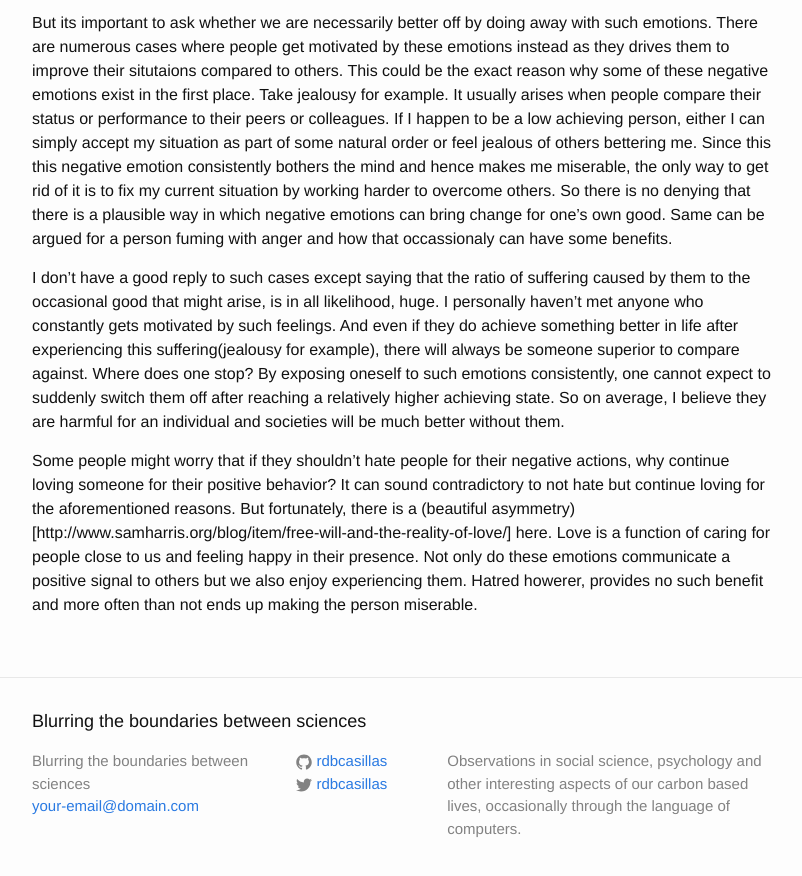
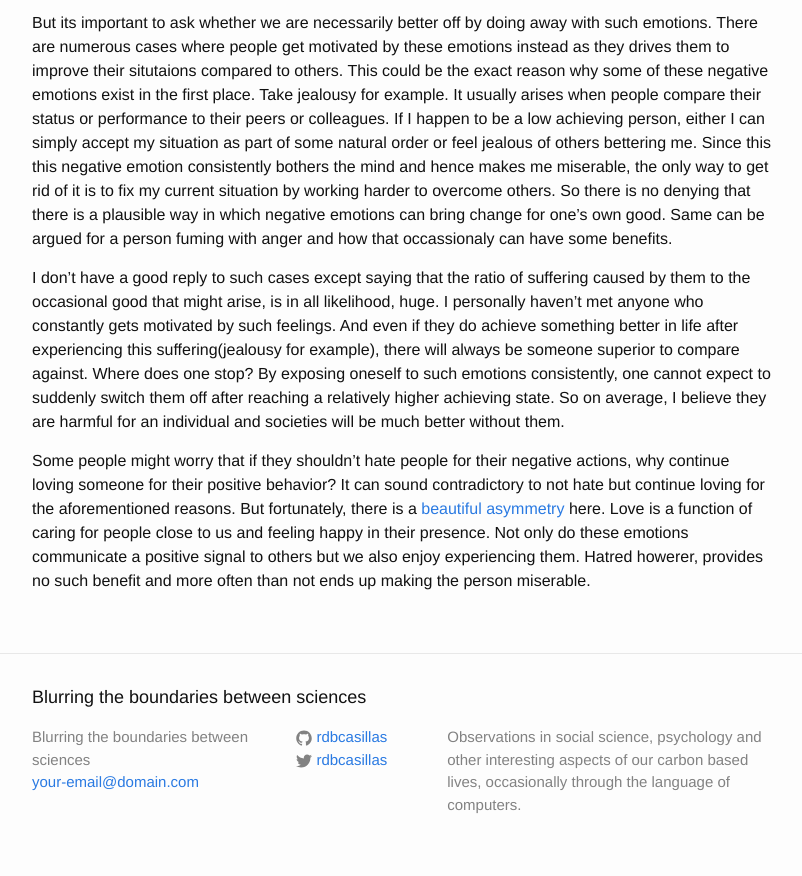
Before and after one commit to rdbcasillas/rdbcasillas.github.io, a Jekyll site: the page built from _posts/2015-10-25-lackoffreeWill-benefits.markdown, in a window 1280 px wide and 900 px high, scrolled down 909 px. Shown: the top 876 px of the window, without its empty margins (238-1040 px from the left). Built offline with Jekyll 4.4.1, drawn with Linux system fonts in a browser that asks for light colours.

Commit message:
Sam harris link fix

```diff
--- a/_posts/2015-10-25-lackoffreeWill-benefits.markdown
+++ b/_posts/2015-10-25-lackoffreeWill-benefits.markdown
@@ -12,4 +12,4 @@ But its important to ask whether we are necessarily better off by doing away wit
 
 I don’t have a good reply to such cases except saying that the ratio of suffering caused by them to the occasional good that might arise, is in all likelihood, huge. I personally haven’t met anyone who constantly gets motivated by such feelings. And even if they do achieve something better in life after experiencing this suffering(jealousy for example), there will always be someone superior to compare against. Where does one stop? By exposing oneself to such emotions consistently, one cannot expect to suddenly switch them off after reaching a relatively higher achieving state. So on average, I believe they are harmful for an individual and societies will be much better without them.
 
-Some people might worry that if they shouldn't hate people for their negative actions, why continue loving someone for their positive behavior? It can sound contradictory to not hate but continue loving for the aforementioned reasons. But fortunately, there is a (beautiful asymmetry)[http://www.samharris.org/blog/item/free-will-and-the-reality-of-love/] here. Love is a function of caring for  people close to us and feeling happy in their presence. Not only do these emotions communicate a positive signal to others but we also enjoy experiencing them. Hatred howerer, provides no such benefit and more often than not ends up making the person miserable.
+Some people might worry that if they shouldn't hate people for their negative actions, why continue loving someone for their positive behavior? It can sound contradictory to not hate but continue loving for the aforementioned reasons. But fortunately, there is a [beautiful asymmetry](http://www.samharris.org/blog/item/free-will-and-the-reality-of-love) here. Love is a function of caring for  people close to us and feeling happy in their presence. Not only do these emotions communicate a positive signal to others but we also enjoy experiencing them. Hatred howerer, provides no such benefit and more often than not ends up making the person miserable.
```
